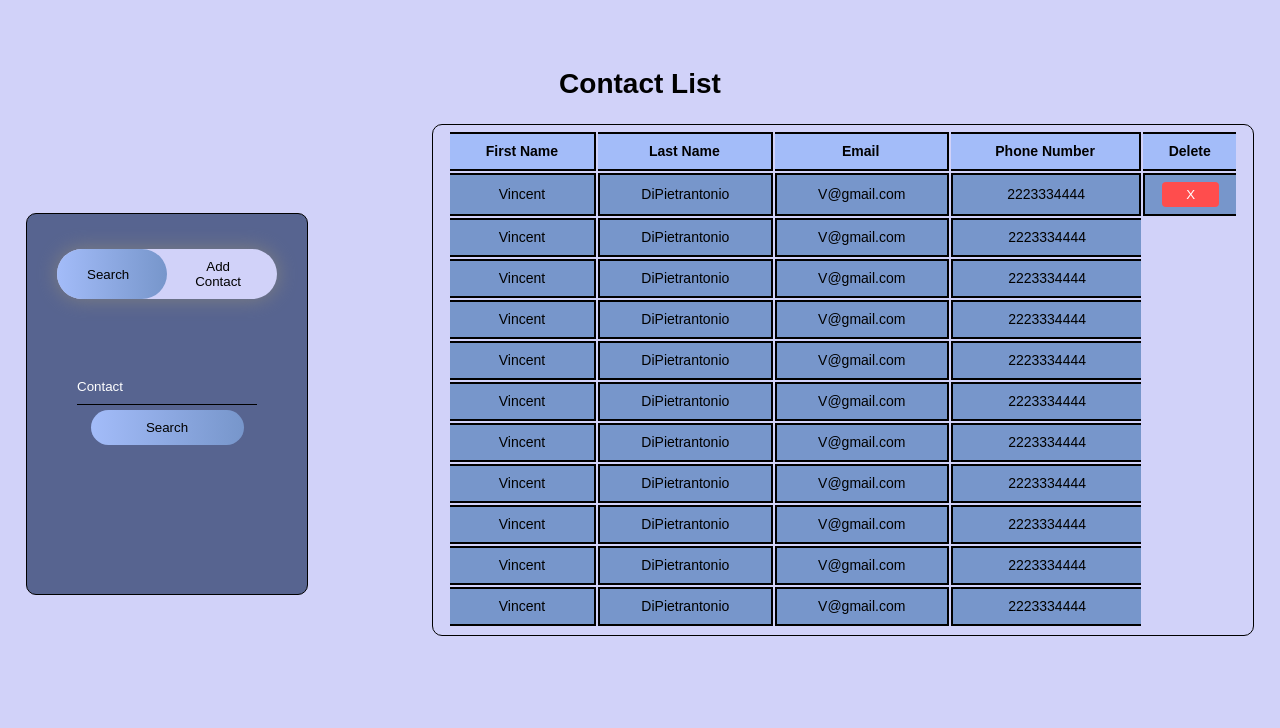
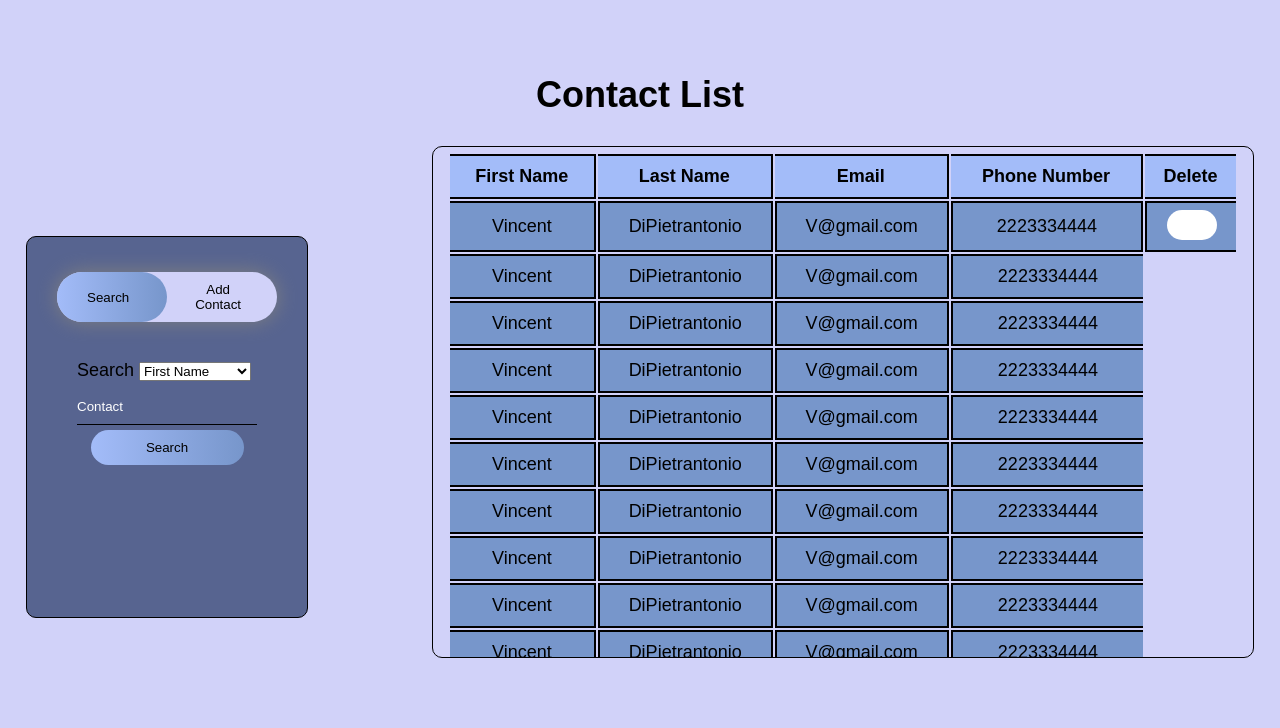
Before and after one commit to COP4331-Group-Project/Contact-Manager-Project, a PHP site: page /ContactList.html in a window 1280 px wide. Shown: the top 728 px of the page. Run offline with PHP 8.4, Linux system fonts and the light colour scheme.

Commit message:
updated more css

```diff
--- a/ContactList.css
+++ b/ContactList.css
@@ -1,5 +1,5 @@
 body {
-  font: 14px/1.5 Arial, sans-serif;
+  font: 18px/1.5 Arial, sans-serif;
   padding: 0 20px;
   margin: 0 auto;
   background-color: #D1D2F9;
@@ -62,7 +62,6 @@ body {
 .input-group {
   display: flex;
   flex-direction: column;
-  top: 150px;
   position: absolute;
   width: 180px;
   transition: .5s;
@@ -166,22 +165,23 @@ thead {
 }
 
 .deleteBtn {
-  width: 75%;
-  height: 75%;
+  width: 50px;
+  height: 30px;
   background: transparent;
-  outline: none;
   border: none;
   border-radius: 4px;
   cursor: pointer;
-  background-color: #ff4d4d;
-  color: #fff;
+  background-color: white;
+  color: black;
   padding: 5px 10px;
   transition: .5s;
+  border-radius: 30px;
 }
 
 .deleteBtn:hover {
-  width: 100%;
-  height: 100%;
+  width: 55px;
+  height: 35px;
+  background-color: #ff4d4d;
 }
 
 /* Sroll Bar CSS */
@@ -213,38 +213,8 @@ thead {
     justify-content: center;
     align-items: center;
   }
-
-  /* Table Styling */
-  /* .contact-table {
-    max-height: 100%;
-    height: 390px;
-    margin-bottom: 15px;
-  } */
-  /* Forms Styling */
-  /* .forms-wrapper {
-    width: 400px;
-    max-width: 85%;
-    height: 250px;
-    margin: 15px;
-  }
   .input-group {
-    top: 35%;
-    width: 350px;
-  }
-  .inputWrapper {
-    display: grid;
-    grid-template-columns: 1fr 1fr;
-    grid-gap: 20px;
-  }
-  .formButton {
-    display: block;
 
   }
-  .input-field {
-    position: relative;
-    right: 15%;
-    width: 160px;
-    max-width: 100%;
-  }
-  */
+
 }
--- a/ContactList.html
+++ b/ContactList.html
@@ -17,6 +17,13 @@
         </div>
         <form id="search" class="input-group">
           <div class="inputWrapper">
+            <label>Search </label>
+            <select>
+              <option value="1">First Name</option>
+              <option value="2">Last Name</option>
+              <option value="3">Email</option>
+              <option value="4">Phone Number</option>
+            </select>
             <input type="text" class="input-field" placeholder="Contact">
           </div>
           <div class="formButton">
@@ -53,7 +60,9 @@
               <td>V@gmail.com</td>
               <td>2223334444</td>
               <td class="deleteCell">
-                <button class="deleteBtn">X</button>
+                <button class="deleteBtn">
+
+                </button>
               </td>
             </tr>
             <tr>
--- a/ContactList.js
+++ b/ContactList.js
@@ -3,14 +3,16 @@ let addContactForm = document.getElementById("addContact");
 let btn = document.getElementById("btn");
 let inputGroup = document.querySelector('.inputWrapper');
 
-const search = () => {
+const search = () =>
+{
   searchForm.style.left = "50px";
   addContactForm.style.left ="450px";
   btn.style.left = "0px";
   inputGroup.style.gridTemplateColumns = '1fr 1fr';
 }
 
-const addContact = () => {
+const addContact = () =>
+{
   searchForm.style.left = "-400px";
   addContactForm.style.left ="50px";
   btn.style.left = "110px";
```
